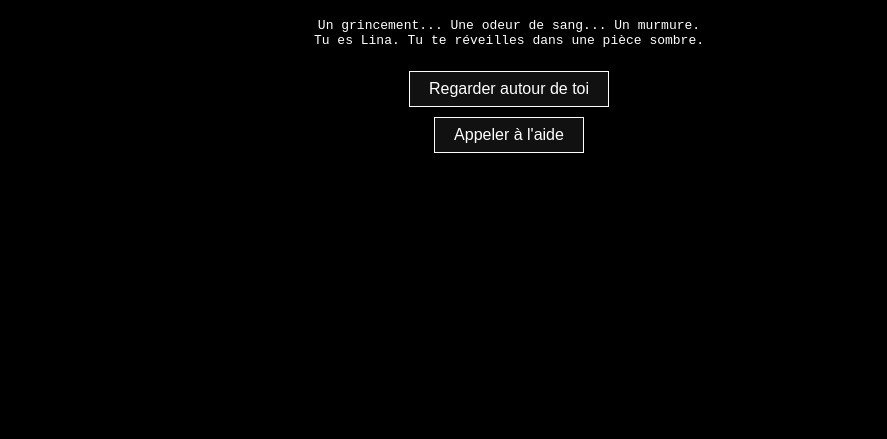
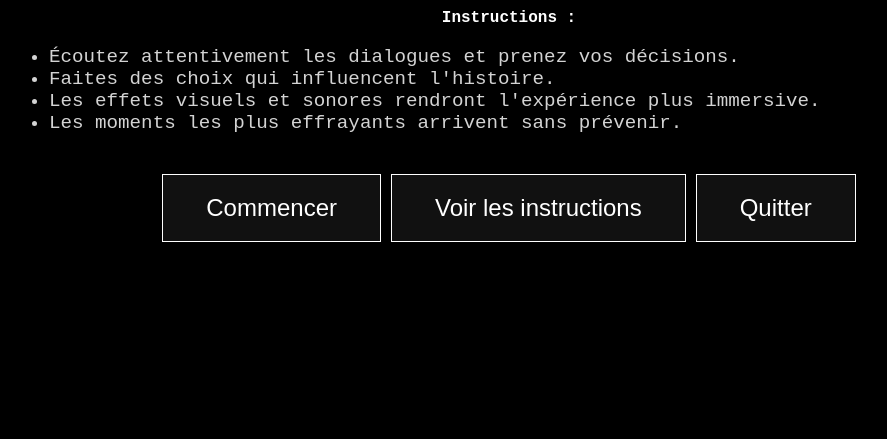
Before and after one commit to nolanorhanOFF/ukino.exe, a plain HTML site: page index.html in a window 1280 px wide. Shown: the part 361-800 px from the top of the page, without its empty margins (131-1018 px from the left). Drawn offline with Linux system fonts and the light colour scheme.

Commit message:
Add files via upload

```diff
--- a/index.html
+++ b/index.html
@@ -1,134 +1,101 @@
-
 <!DOCTYPE html>
-<html>
+<html lang="fr">
 <head>
-  <meta charset="utf-8">
+  <meta charset="UTF-8" />
+  <meta name="viewport" content="width=device-width, initial-scale=1.0">
   <title>ukino.exe</title>
-  <link rel="stylesheet" href="style.css">
+  <link rel="stylesheet" href="style.css" />
 </head>
 <body>
-  <h1>ukino.exe</h1>
-  <div id="game"></div>
+  <div id="menu">
+    <h1>ukino.exe</h1>
+    <p>Bienvenue dans "Les Murmures de l’Abîme"</p>
+    <p><strong>Instructions :</strong></p>
+    <ul>
+      <li>Écoutez attentivement les dialogues et prenez vos décisions.</li>
+      <li>Faites des choix qui influencent l'histoire.</li>
+      <li>Les effets visuels et sonores rendront l'expérience plus immersive.</li>
+      <li>Les moments les plus effrayants arrivent sans prévenir.</li>
+    </ul>
+    <button onclick="startGame()">Commencer</button>
+    <button onclick="showInstructions()">Voir les instructions</button>
+    <button onclick="exitGame()">Quitter</button>
+  </div>
+
+  <div id="game" style="display: none;"></div>
+  <div id="instructions" style="display: none;">
+    <h2>Instructions</h2>
+    <p>1. Lisez attentivement les dialogues et faites des choix.</p>
+    <p>2. Le jeu se développe en fonction de vos décisions.</p>
+    <p>3. Certains événements peuvent provoquer des effets de "flipper". Préparez-vous !</p>
+    <button onclick="startGame()">Commencer</button>
+    <button onclick="exitGame()">Quitter</button>
+  </div>
 
   <script>
-    const story = {
-      start: {
-        text: "Un grincement... Une odeur de sang... Un murmure.\nTu es Lina. Tu te réveilles dans une pièce sombre.",
-        choices: [
-          { text: "Regarder autour de toi", next: "regarder" },
-          { text: "Appeler à l'aide", next: "appeler" }
-        ]
-      },
-      regarder: {
-        text: "Tu distingues une porte entrouverte et un miroir brisé. Que fais-tu ?",
-        choices: [
-          { text: "Regarder dans le miroir", next: "miroir" },
-          { text: "Sortir par la porte", next: "porte" }
-        ]
-      },
-      appeler: {
-        text: "Une voix lointaine te répond : 'Lina ? C’est toi ? Viens… vite…'.",
-        choices: [
-          { text: "Suivre la voix", next: "voix" },
-          { text: "Rester dans la pièce", next: "rester" }
-        ]
-      },
-      miroir: {
-        text: "Ton reflet te regarde... mais ne bouge pas comme toi. Il sourit. Une voix dit : 'Tu ne peux pas fuir ce que tu es.'",
-        choices: [
-          { text: "Casser le miroir", next: "casser" },
-          { text: "Fuir le miroir", next: "porte" }
-        ]
-      },
-      casser: {
-        text: "Du sang coule du miroir. Quelqu’un hurle derrière toi.",
-        choices: [
-          { text: "Se retourner", next: "docteur" },
-          { text: "Fuir sans regarder", next: "couloir" }
-        ]
-      },
-      porte: {
-        text: "Tu sors dans un couloir sombre. Une silhouette t’attend au bout...",
-        choices: [
-          { text: "Avancer", next: "silhouette" },
-          { text: "Retourner en arrière", next: "miroir" }
-        ]
-      },
-      rester: {
-        text: "La pièce se referme. La lumière s’éteint. Quelqu’un est là avec toi. Trop tard...",
-        choices: []
-      },
-      voix: {
-        text: "Tu trouves Élise, une fille perdue ici depuis longtemps. Elle murmure : 'Le docteur arrive... choisis bien.'",
-        choices: [
-          { text: "Lui faire confiance", next: "elise" },
-          { text: "L’ignorer et continuer", next: "couloir" }
-        ]
-      },
-      elise: {
-        text: "Elle te conduit à un escalier caché. 'Tu peux encore fuir...' dit-elle.",
-        choices: [
-          { text: "Descendre l’escalier", next: "escape" },
-          { text: "Changer d’avis", next: "couloir" }
-        ]
-      },
-      silhouette: {
-        text: "La silhouette s’approche. C’est le Docteur Marron.",
-        choices: [
-          { text: "Lui parler", next: "docteur" },
-          { text: "Courir", next: "couloir" }
-        ]
-      },
-      docteur: {
-        text: "'Tu m’appartiens, Lina.' dit-il. Un hurlement retentit.",
-        choices: [
-          { text: "Résister", next: "fin_bonne" },
-          { text: "Abandonner", next: "fin_mauvaise" }
-        ]
-      },
-      couloir: {
-        text: "Tu cours à travers les couloirs sans fin. Ils changent à chaque tournant...",
-        choices: [
-          { text: "Entrer dans une salle au hasard", next: "random_room" },
-          { text: "S’asseoir et abandonner", next: "fin_mauvaise" }
-        ]
-      },
-      random_room: {
-        text: "Une porte s’ouvre sur une lumière. Une sortie ?",
-        choices: [
-          { text: "Entrer", next: "fin_bonne" },
-          { text: "Ignorer", next: "fin_mauvaise" }
-        ]
-      },
-      escape: {
-        text: "Tu sors dans la nuit. L’air frais. Libre. Pour l’instant...",
-        choices: []
-      },
-      fin_bonne: {
-        text: "Tu as survécu... mais les murmures résonnent encore. Tu n'es peut-être pas sortie.",
-        choices: []
-      },
-      fin_mauvaise: {
-        text: "Tout devient noir. Tu es à lui, pour toujours.",
-        choices: []
-      }
-    };
+    const gameData = [
+      { text: "Vous vous réveillez dans une pièce sombre. Une voix murmure votre nom... 'Ukino...'.", choices: [{ text: "Qui est là ?", next: 1 }, { text: "Rester silencieux", next: 2 }] },
+      { text: "La voix ricane. 'Tu ne te souviens pas ? Tu m’as appelé... et maintenant tu dois jouer.'", choices: [{ text: "Fuir", next: 3 }, { text: "Demander plus", next: 4 }] },
+      { text: "Le silence devient oppressant. Quelque chose approche... lentement.", choices: [{ text: "Se lever", next: 4 }, { text: "Rester couché", next: 5 }] },
+      { text: "Vous courez vers la porte, mais elle est verrouillée. La voix : 'On ne quitte pas si facilement l’abîme.'", choices: [{ text: "Hurler", next: 6 }, { text: "Chercher une clé", next: 7 }] },
+      { text: "La voix devient plus claire. 'Tu as été choisi pour connaître la vérité.'", choices: [{ text: "Quelle vérité ?", next: 7 }, { text: "Je ne veux rien savoir", next: 6 }] },
+      { text: "Quelque chose vous tire dans l'obscurité. Vous tombez dans un gouffre sans fin.", choices: [] },
+      { text: "Le monde autour de vous commence à se fissurer. Vous vous réveillez en criant.", choices: [] },
+      { text: "Une clé rouillée se trouve sous le lit. Vous la saisissez, une chance de survivre ?", choices: [{ text: "Essayer sur la porte", next: 6 }] },
+      { text: "Un bruit sourd se fait entendre. Quelqu'un... ou quelque chose... entre dans la pièce.", choices: [{ text: "Se cacher sous le lit", next: 8 }, { text: "Faire face à ce qui arrive", next: 9 }] },
+      { text: "Un éclair illumine la pièce. Une silhouette immense se dessine dans l'ombre.", choices: [{ text: "Crier", next: 10 }, { text: "Courir", next: 11 }] },
+      { text: "Vous vous sentez observé. La pièce devient de plus en plus petite. L'air devient lourd.", choices: [{ text: "Vérifier la fenêtre", next: 12 }, { text: "Rester immobile", next: 13 }] },
+      { text: "Une porte se matérialise soudainement. Vous devez faire un choix rapide.", choices: [{ text: "Entrer dans la porte", next: 14 }, { text: "Fuir la porte", next: 15 }] },
+      { text: "Vous êtes dans une forêt sombre. Les arbres semblent se refermer sur vous.", choices: [{ text: "Avancer", next: 16 }, { text: "Reculer", next: 17 }] },
+      { text: "Un souffle glacé vous effleure. Vous n'êtes plus seul.", choices: [{ text: "Appeler à l'aide", next: 18 }, { text: "Continuer à avancer", next: 19 }] },
+      { text: "Le sol se dérobe sous vos pieds. Vous tombez dans un abîme profond.", choices: [] },
+      { text: "Des bruits de pas résonnent derrière vous. Vous sentez une présence malveillante.", choices: [{ text: "Regarder derrière", next: 20 }, { text: "Accélérer le pas", next: 21 }] },
+      { text: "Vous arrivez devant une porte en bois vieille et abîmée. Le vent la frappe violemment.", choices: [{ text: "Ouvrir la porte", next: 22 }, { text: "Laisser la porte fermée", next: 23 }] },
+      { text: "Une main glacée saisit votre épaule. Vous tournez lentement.", choices: [{ text: "Se libérer", next: 24 }, { text: "Rester immobile", next: 25 }] },
+      { text: "Un cri perçant résonne dans la pièce. Quelqu'un vous observe.", choices: [{ text: "Regarder autour", next: 26 }, { text: "Ignorer le cri", next: 27 }] },
+      { text: "Tout se fige autour de vous. Le temps semble s'être arrêté.", choices: [{ text: "Crier", next: 28 }, { text: "Regarder fixement", next: 29 }] },
+      { text: "Un grincement métallique se fait entendre. Vous tournez la tête.", choices: [{ text: "Regarder", next: 30 }, { text: "Fuir", next: 31 }] },
+      { text: "Vous sentez un froid glacial envahir la pièce. Une ombre se dessine dans le coin.", choices: [{ text: "Écouter", next: 32 }, { text: "Fuir immédiatement", next: 33 }] },
+      { text: "La pièce se met à tourner. Des murmures envahissent vos oreilles. Que faites-vous ?", choices: [{ text: "Ignorer les murmures", next: 34 }, { text: "Répondre aux murmures", next: 35 }] },
+      { text: "Une lumière aveuglante éclaire tout autour de vous. Vous avez l'impression de perdre pied.", choices: [{ text: "Fuir", next: 36 }, { text: "Chercher d'où vient la lumière", next: 37 }] },
+      { text: "La température baisse soudainement, vous frissonnez. Une porte secrète apparaît.", choices: [{ text: "Entrer dans la porte", next: 38 }, { text: "Laisser la porte secrète fermée", next: 39 }] }
+    ];
 
-    function showScene(sceneKey) {
-      const scene = story[sceneKey];
-      const gameDiv = document.getElementById("game");
-      gameDiv.innerHTML = "<pre>" + scene.text + "</pre>";
-
-      scene.choices.forEach(choice => {
-        const btn = document.createElement("button");
-        btn.textContent = choice.text;
-        btn.onclick = () => showScene(choice.next);
-        gameDiv.appendChild(btn);
-        gameDiv.appendChild(document.createElement("br"));
-      });
+    function startGame() {
+      document.getElementById("menu").style.display = "none";
+      document.getElementById("instructions").style.display = "none";
+      document.getElementById("game").style.display = "block";
+      showScene(0);
     }
 
-    showScene("start");
+    function showInstructions() {
+      document.getElementById("menu").style.display = "none";
+      document.getElementById("instructions").style.display = "block";
+    }
+
+    function exitGame() {
+      window.close();
+    }
+
+    function showScene(index) {
+      const scene = gameData[index];
+      const game = document.getElementById("game");
+      let html = `<p>${scene.text}</p>`;
+      if (scene.choices.length === 0) {
+        html += `<p><strong>Fin du jeu.</strong></p><button onclick="location.reload()">Recommencer</button>`;
+      } else {
+        scene.choices.forEach(choice => {
+          html += `<div class="choice"><button onclick="showScene(${choice.next})">${choice.text}</button></div>`;
+        });
+      }
+      game.innerHTML = html;
+
+      // Effet de tremblement de l'écran pour effrayer
+      if (Math.random() > 0.8) {
+        document.body.classList.add('shake');
+        setTimeout(() => document.body.classList.remove('shake'), 500);
+      }
+    }
   </script>
 </body>
 </html>
--- a/style.css
+++ b/style.css
@@ -1,4 +1,3 @@
-
 body {
   background-color: black;
   color: white;
@@ -11,11 +10,46 @@ body {
   overflow: hidden;
   flex-direction: column;
   text-align: center;
+  animation: fadeIn 1s ease-in-out;
 }
 
-#game {
-  max-width: 800px;
+#game, #menu, #instructions {
+  max-width: 1000px;
+  width: 100%;
   animation: idle 1s infinite;
+}
+
+h1 {
+  font-size: 3.5em;
+  color: red;
+  text-shadow: 0 0 20px red, 0 0 30px darkred;
+  animation: pulse 2s infinite;
+}
+
+button {
+  background: #111;
+  color: white;
+  border: 1px solid white;
+  padding: 0.8em 1.8em;
+  font-size: 1.5em;
+  cursor: pointer;
+  margin-top: 20px;
+  transition: background 0.3s ease;
+}
+
+button:hover {
+  background: #333;
+  color: lightgray;
+}
+
+.choice {
+  margin: 1em 0;
+}
+
+ul {
+  text-align: left;
+  font-size: 1.2em;
+  color: lightgray;
 }
 
 @keyframes idle {
@@ -32,18 +66,10 @@ body {
   100% { transform: translate(0, 0); }
 }
 
-.choice {
-  margin: 1em 0;
+/* Effet de tremblement de l'écran */
+.shake {
+  animation: shake 0.5s;
+  animation-timing-function: ease-in-out;
 }
-button {
-  background: #111;
-  color: white;
-  border: 1px solid white;
-  padding: 0.5em 1.2em;
-  font-size: 1em;
-  cursor: pointer;
-  margin-top: 10px;
-}
-button:hover {
-  background: #333;
-}
+
+@keyframes shake {
```
